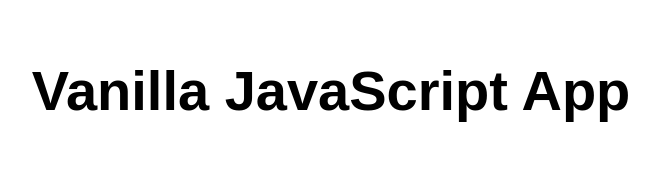
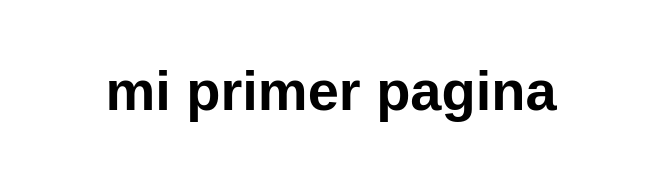
Before and after one commit to Frank-7tabares/demo1, a website: page src/index.html in a window 1280 px wide. Shown: the whole page, without its empty margins (309-968 px from the left). Drawn offline with Linux system fonts and the light colour scheme.

Commit message:
mi primer actualizacion

```diff
--- a/src/index.html
+++ b/src/index.html
@@ -5,12 +5,12 @@
   <meta charset="UTF-8">
   <meta name="viewport" content="width=device-width, initial-scale=1.0">
   <link rel="stylesheet" href="styles.css">
-  <title>Vanilla JavaScript App</title>
+  <title>demo 1</title>
 </head>
 
 <body>
   <main>
-    <h1>Vanilla JavaScript App</h1>
+    <h1>mi primer pagina</h1>
   </main>
 </body>
 
```
